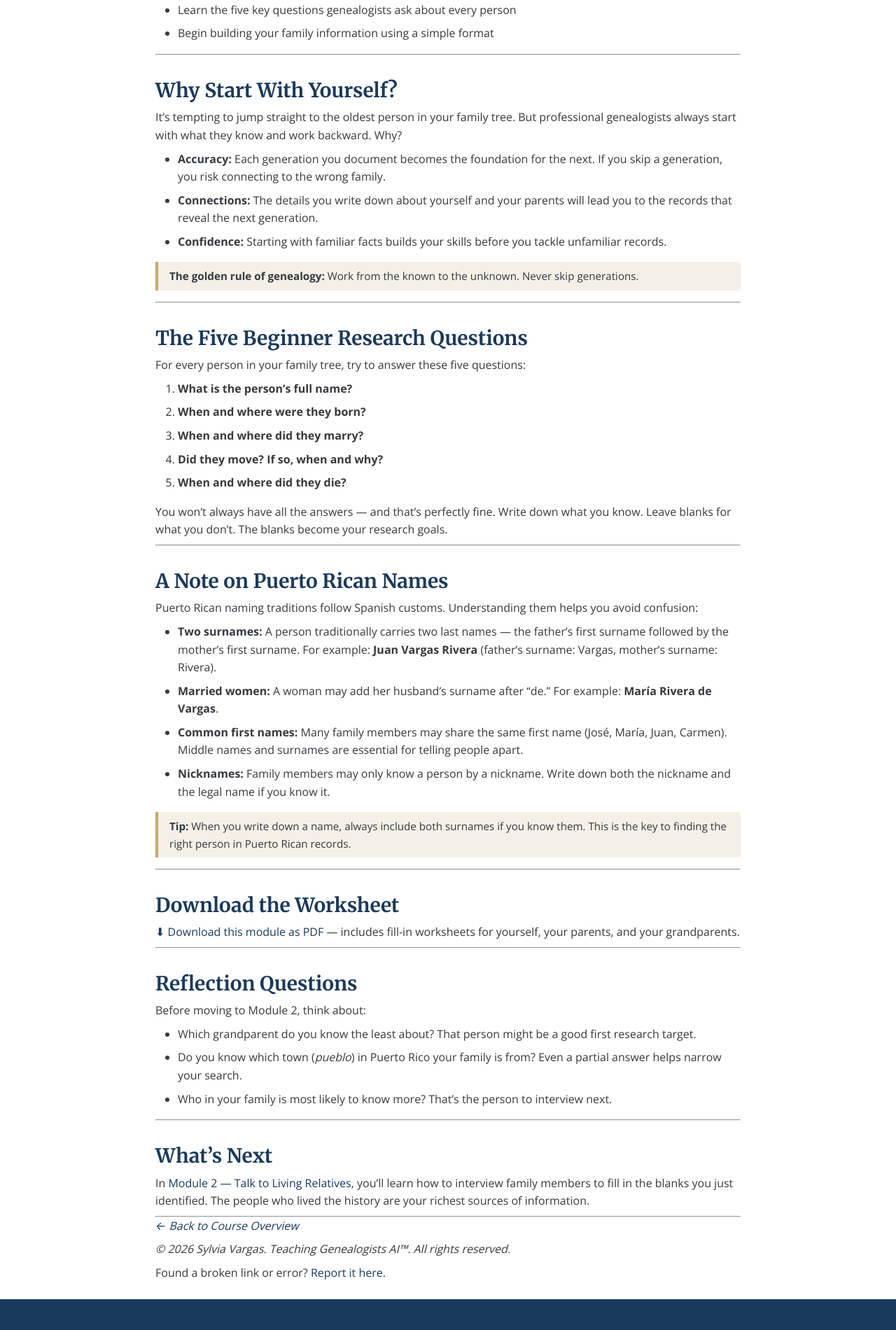
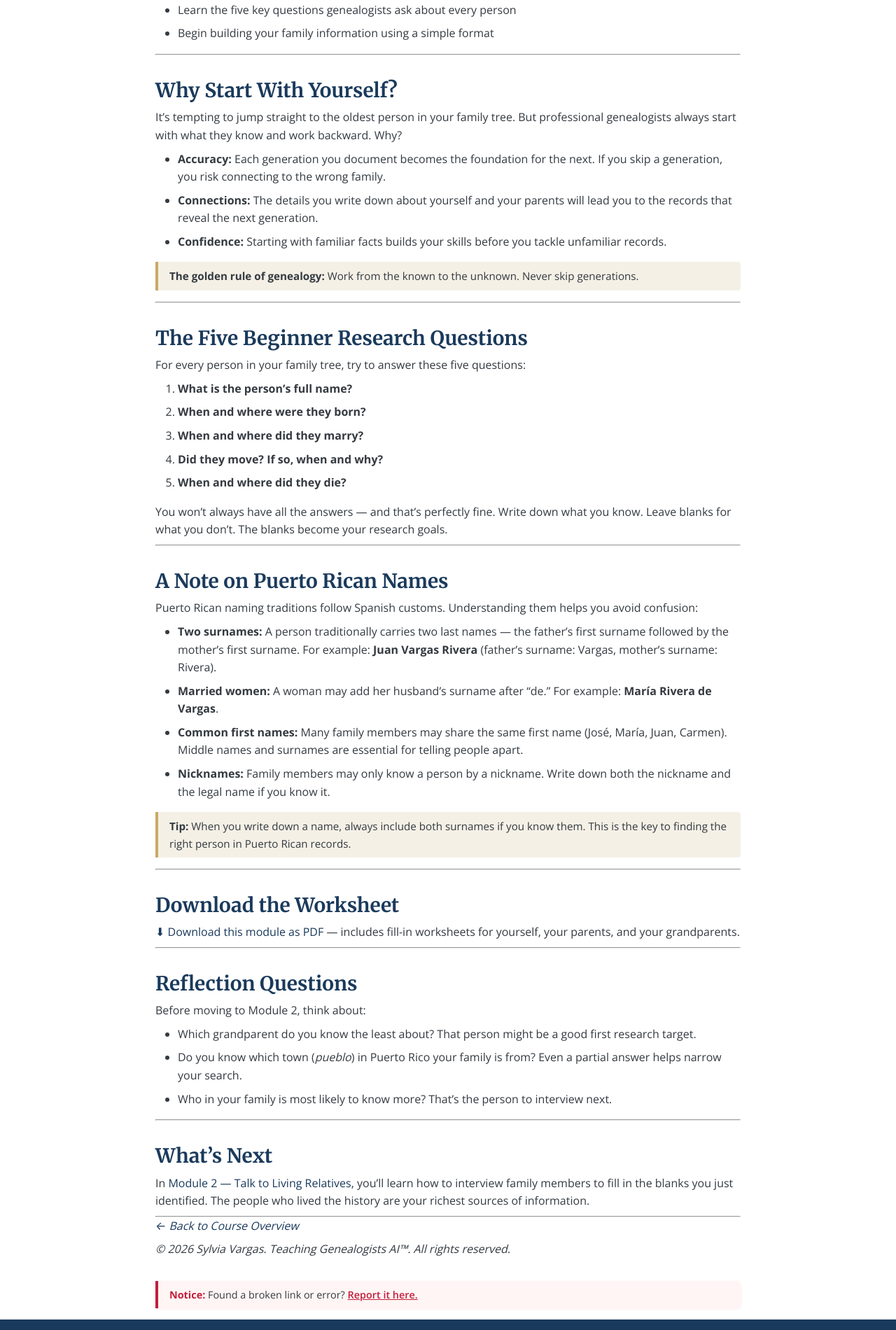
Before and after one commit to SylviaVargas/puertoricangenealogygroup, a Jekyll site: the page built from _research-guides/getting-started/module-1.md, in a window 1280 px wide. Shown: the part 568-2468 px from the top of the page at 70% size. Built offline with Jekyll 4.4.1, drawn with Linux system fonts in a browser that asks for light colours; grey boxes are pictures that could not be loaded.

Commit message:
Update "Report a Problem" format.

```diff
--- a/_layouts/guide.html
+++ b/_layouts/guide.html
@@ -29,9 +29,9 @@ layout: default
 
   <div class="report-problem">
     {% if page.lang == 'es' %}
-    <p>¿Encontraste un enlace roto o un error? <a href="mailto:puertoricangenealogygroup@gmail.com?subject=Problema%20reportado%3A%20{{ page.title | uri_escape }}">Repórtalo aquí.</a></p>
+    <p><strong>Aviso:</strong> ¿Encontraste un enlace roto o un error? <a href="mailto:puertoricangenealogygroup@gmail.com?subject=Problema%20reportado%3A%20{{ page.title | uri_escape }}">Repórtalo aquí.</a></p>
     {% else %}
-    <p>Found a broken link or error? <a href="mailto:puertoricangenealogygroup@gmail.com?subject=Problem%20Report%3A%20{{ page.title | uri_escape }}">Report it here.</a></p>
+    <p><strong>Notice:</strong> Found a broken link or error? <a href="mailto:puertoricangenealogygroup@gmail.com?subject=Problem%20Report%3A%20{{ page.title | uri_escape }}">Report it here.</a></p>
     {% endif %}
   </div>
 
--- a/assets/css/style.css
+++ b/assets/css/style.css
@@ -849,6 +849,37 @@ td:first-child {
   margin-bottom: 0;
 }
 
+/* ===== Report Problem Callout ===== */
+.report-problem {
+  margin-top: var(--spacing-lg);
+  padding: var(--spacing-sm) var(--spacing-md);
+  background: #fff5f5;
+  border-left: 4px solid var(--color-red);
+  border-radius: 0 6px 6px 0;
+  box-shadow: 0 1px 4px rgba(196, 30, 58, 0.08);
+}
+
+.report-problem p {
+  margin: 0;
+  font-size: 0.9rem;
+  color: var(--color-dark-gray);
+}
+
+.report-problem strong {
+  color: var(--color-red);
+  font-weight: 700;
+}
+
+.report-problem a {
+  color: var(--color-red);
+  font-weight: 600;
+  text-decoration: underline;
+}
+
+.report-problem a:hover {
+  color: var(--color-navy);
+}
+
 /* ===== Contact Form ===== */
 .contact-info {
   background: var(--color-cream);
```
